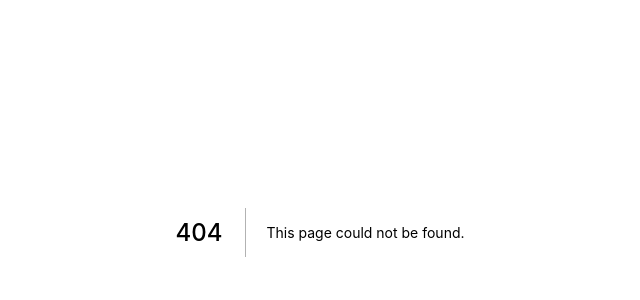
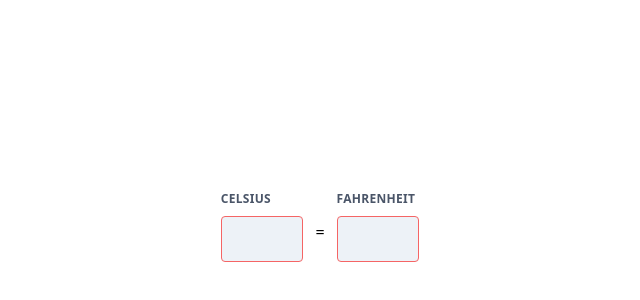
Before and after one commit to Damimd10/xstate-examples, a Next.js app: page /temperature in a window 1280 px wide. Before the commit this address had no page. Shown: the part 168-468 px from the top of the page, without its empty margins (320-960 px from the left). Built offline with nearby package versions, Linux system fonts and the light colour scheme.

Commit message:
Create temperature converter component, and create machine to allow change fahrenheit and celsius deg"

```diff
--- a/machines/index.js
+++ b/machines/index.js
@@ -1 +1,2 @@
 export { default as counterMachine } from './counterMachine';
+export { default as temperatureMachine } from './temperatureMachine';
--- /dev/null
+++ b/machines/temperatureMachine.js
@@ -0,0 +1,30 @@
+import { Machine, assign } from 'xstate';
+
+export default Machine({
+  id: 'temperature',
+  initial: 'active',
+  context: {
+    celsius: '',
+    fahrenheit: '',
+  },
+  states: {
+    active: {
+      on: {
+        CHANGE_CELSIUS: {
+          actions: assign({
+            celsius: (_, { value }) => value,
+            fahrenheit: (_, { value }) =>
+              value.length ? (value * (9 / 5) + 32).toFixed(2) : 0,
+          }),
+        },
+        CHANGE_FAHRENHEIT: {
+          actions: assign({
+            celsius: (_, { value }) =>
+              value.length ? ((value - 32) * (5 / 9)).toFixed(2) : '',
+            fahrenheit: (_, { value }) => value,
+          }),
+        },
+      },
+    },
+  },
+});
--- a/pages/counter.js
+++ b/pages/counter.js
@@ -17,7 +17,7 @@ const Counter = () => {
             className=" bg-gray-300 text-gray-600 hover:text-gray-700 hover:bg-gray-400 h-full w-20 rounded-l cursor-pointer outline-none"
             onClick={() => send('DECREMENT')}
           >
-            <span class="m-auto text-2xl font-thin">−</span>
+            <span className="m-auto text-2xl font-thin">−</span>
           </button>
           <button
             className="bg-gray-300 text-gray-600 hover:text-gray-700 hover:bg-gray-400 h-full w-20 rounded-r cursor-pointer"
--- /dev/null
+++ b/pages/temperature.js
@@ -0,0 +1,52 @@
+import React from 'react';
+import { useMachine } from '@xstate/react';
+
+import { temperatureMachine } from '../machines';
+
+const TemperatureConverter = () => {
+  const [state, send] = useMachine(temperatureMachine);
+
+  const handleCelsiusChange = ({ target: { value } }) => {
+    send('CHANGE_CELSIUS', { value });
+  };
+
+  const handleFahrenheitChange = ({ target: { value } }) => {
+    send('CHANGE_FAHRENHEIT', { value });
+  };
+
+  return (
+    <div className="h-screen flex items-center justify-center flex-wrap">
+      <div className="w-full md:w-1/12 px-3">
+        <label
+          className="block uppercase tracking-wide text-gray-700 text-xs font-bold mb-2"
+          htmlFor="grid-first-name"
+        >
+          Celsius
+        </label>
+        <input
+          className="appearance-none block w-full bg-gray-200 text-gray-700 border border-red-500 rounded py-3 px-4 mb-3 leading-tight focus:outline-none focus:bg-white"
+          onChange={handleCelsiusChange}
+          type="number"
+          value={state.context.celsius}
+        />
+      </div>
+      <span>=</span>
+      <div className="w-full md:w-1/12 px-3">
+        <label
+          className="block uppercase tracking-wide text-gray-700 text-xs font-bold mb-2"
+          htmlFor="grid-first-name"
+        >
+          Fahrenheit
+        </label>
+        <input
+          className="appearance-none block w-full bg-gray-200 text-gray-700 border border-red-500 rounded py-3 px-4 mb-3 leading-tight focus:outline-none focus:bg-white"
+          onChange={handleFahrenheitChange}
+          type="number"
+          value={state.context.fahrenheit}
+        />
+      </div>
+    </div>
+  );
+};
+
+export default TemperatureConverter;
```
